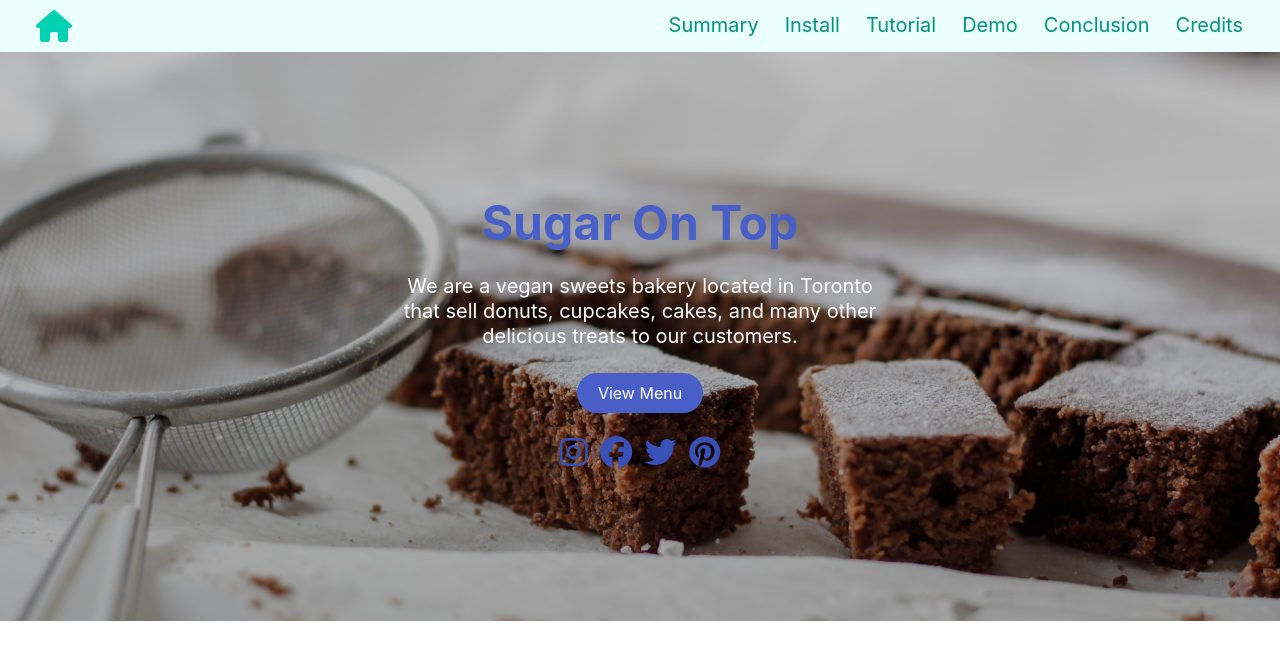
After one commit to pa-aggarwal/cps530-project, a Flask app: page /demo in a window 1280 px wide. The commit adds this page. Shown: the top 660 px of the page. Run offline with Flask 2, Linux system fonts and the light colour scheme; some libraries are stand-ins or nearby versions.

Commit message:
Add hero section of demo page and custom styles

```diff
--- a/app.py
+++ b/app.py
@@ -6,3 +6,7 @@ app = Flask(__name__)
 @app.route("/home")
 def index():
     return render_template("index.html")
+
+@app.route("/demo")
+def demo():
+    return render_template("demo.html", title="Demo")
--- /dev/null
+++ b/static/main.css
@@ -0,0 +1,21 @@
+
+.center-content {
+    margin: 0 auto;
+    max-width: 50%;
+}
+
+.demo-hero-bg {
+    background-image:
+        linear-gradient(rgba(0, 0, 0, 0.25), rgba(0, 0, 0, 0.35)),
+        url("images/demo-cover.jpg");
+    background-position: center 20%;
+    background-size: 100%;
+}
+
+@media screen and (max-width: 700px) {
+
+    .center-content {
+        max-width: 100%;
+    }
+
+}
--- a/templates/base.html
+++ b/templates/base.html
@@ -7,15 +7,17 @@
     <script src="https://kit.fontawesome.com/9247159811.js" crossorigin="anonymous"></script>
     <!-- Bulma CDN -->
     <link rel="stylesheet" href="https://cdn.jsdelivr.net/npm/bulma@0.9.3/css/bulma.min.css">
+    <!-- Custom Stylesheet -->
+    <link rel="stylesheet" href="{{ url_for('static', filename='main.css') }}">
     {%- if title %}
     <title>CPS530 Project - {{ title }}</title>
     {% else %}
     <title>CPS530 Project</title>
     {%- endif %}
 </head>
-<body>
+<body class="has-navbar-fixed-top">
     <header>
-        <nav class="navbar px-5 py-3 has-background-primary-light" role="navigation" aria-label="main navigation">
+        <nav class="navbar is-fixed-top px-5 mb-3 has-background-primary-light" role="navigation" aria-label="main navigation">
             <div class="navbar-brand">
                 <a class="navbar-item has-text-primary" href="{{ url_for('index') }}">
                     <i class="fas fa-home fa-2x"></i>
@@ -31,7 +33,7 @@
                     <a class="navbar-item is-size-5 button is-primary is-light" href="/">Summary</a>
                     <a class="navbar-item is-size-5 button is-primary is-light" href="/">Install</a>
                     <a class="navbar-item is-size-5 button is-primary is-light" href="/">Tutorial</a>
-                    <a class="navbar-item is-size-5 button is-primary is-light" href="/">Demo</a>
+                    <a class="navbar-item is-size-5 button is-primary is-light" href="{{ url_for('demo') }}">Demo</a>
                     <a class="navbar-item is-size-5 button is-primary is-light" href="/">Conclusion</a>
                     <a class="navbar-item is-size-5 button is-primary is-light" href="/">Credits</a>
                 </div>
--- /dev/null
+++ b/templates/demo.html
@@ -0,0 +1,18 @@
+{% extends "base.html" %}
+{% block content %}
+    <section class="hero is-medium demo-hero-bg">
+        <div class="hero-body has-text-centered center-content">
+            <h1 class="title is-spaced has-text-link has-text-weight-bold is-size-1">Sugar On Top</h1>
+            <p class="subtitle has-text-white">We are a vegan sweets bakery located in Toronto that sell donuts, cupcakes, cakes, and many other delicious treats to our customers.</p>
+            <div class="hero-links">
+                <button class="button is-link is-rounded mb-4">View Menu</button>
+                <div class="hero-socials">
+                    <a href="#" class="has-text-link-dark is-size-3 mr-2"><i class="fab fa-instagram"></i></a>
+                    <a href="#" class="has-text-link-dark is-size-3 mr-2"><i class="fab fa-facebook"></i></a>
+                    <a href="#" class="has-text-link-dark is-size-3 mr-2"><i class="fab fa-twitter"></i></a>
+                    <a href="#" class="has-text-link-dark is-size-3"><i class="fab fa-pinterest"></i></a>
+                </div>
+            </div>
+        </div>
+    </section>
+{% endblock content %}
--- a/templates/index.html
+++ b/templates/index.html
@@ -1,8 +1,8 @@
 {% extends "base.html" %}
 {% block content %}
-    <section class="hero">
+    <section class="hero center-content">
         <div class="hero-body has-text-centered">
-            <h1 class="title is-1 mb-6">CPS530 Project Home</h1>
+            <h1 class="title is-2 mb-6">CPS530 Project Home</h1>
             <p class="subtitle">Welcome to my CPS530 project website! Click on the navigation bar links to view each individual page.</p>
         </div>
     </section>
```
Also changed, not shown: static/images/demo-cover.jpg (added).
